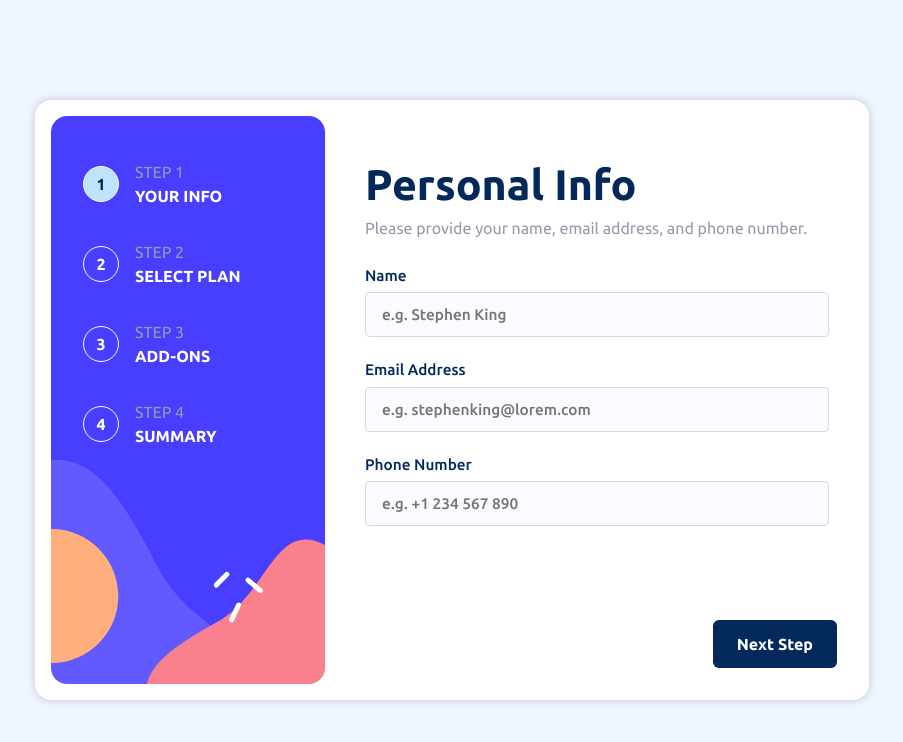
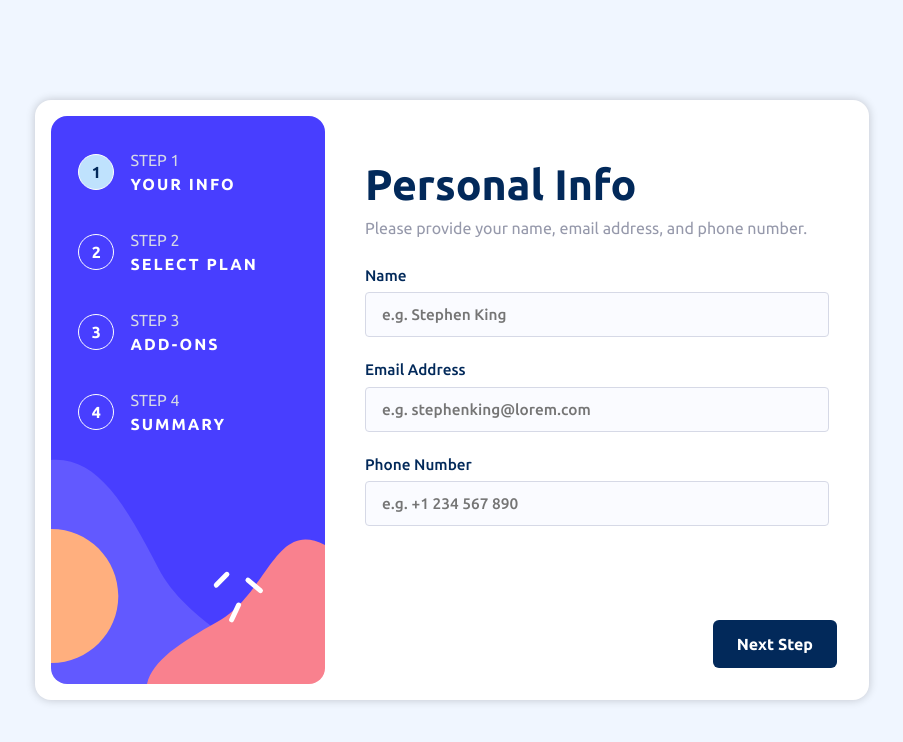
Before and after one commit to frontendfixer/multi-step-form, a React (Vite) app: page / in a window 1280 px wide. Shown: the top 742 px of the page, without its empty margins (188-1091 px from the left). Built offline with nearby package versions, Linux system fonts and the light colour scheme.

Commit message:
component: form navigation with react-router outlet outlet allow us to insert other page at this position

```diff
--- a/src/components/form-nav/form-nav.component.jsx
+++ b/src/components/form-nav/form-nav.component.jsx
@@ -1,23 +1,22 @@
-import { Link } from 'react-router-dom';
+import { useSelector } from 'react-redux';
 
 import style from './styles.module.scss';
 
 function FormNav() {
+  const stepValue = useSelector(state => state.step.value);
+
   return (
-    <ul className={style.nav__links}>
-      <li>
-        <Link to="/" className={style.nav__link}>
-          <div className={style.steps__index} data-active="true">
+    <ul className={style.nav__items}>
+      <li className={style.nav__item} data-active={stepValue === 1}>
+        <div className={style.steps__index}>
           <span>1</span>
         </div>
         <div className={style.steps__details}>
           <span>step 1</span>
           <p>Your Info</p>
         </div>
-        </Link>
       </li>
-      <li>
-        <Link to="/user-plans" className={style.nav__link}>
+      <li className={style.nav__item} data-active={stepValue === 2}>
         <div className={style.steps__index}>
           <span>2</span>
         </div>
@@ -25,10 +24,8 @@ function FormNav() {
           <span>step 2</span>
           <p>select plan</p>
         </div>
-        </Link>
       </li>
-      <li>
-        <Link to="/add-ons" className={style.nav__link}>
+      <li className={style.nav__item} data-active={stepValue === 3}>
         <div className={style.steps__index}>
           <span>3</span>
         </div>
@@ -36,10 +33,8 @@ function FormNav() {
           <span>step 3</span>
           <p>add-ons</p>
         </div>
-        </Link>
       </li>
-      <li>
-        <Link to="/order-summary" className={style.nav__link}>
+      <li className={style.nav__item} data-active={stepValue === 4}>
         <div className={style.steps__index}>
           <span>4</span>
         </div>
@@ -47,7 +42,6 @@ function FormNav() {
           <span>step 4</span>
           <p>summary</p>
         </div>
-        </Link>
       </li>
     </ul>
   );
--- a/src/components/form-nav/styles.module.scss
+++ b/src/components/form-nav/styles.module.scss
@@ -1,29 +1,29 @@
 @use '../../assets/scss/mixin' as *;
 
 .nav {
-  &__links {
+  &__items {
     list-style: none;
     padding: 0;
+    width: 80%;
+    margin-inline: auto;
     display: flex;
+    justify-content: center;
+    gap: 2rem;
+    @include mq-min(small) {
       flex-direction: column;
-    gap: 0.5rem;
-    li {
-      padding-inline: 1rem;
     }
   }
-  &__link {
-    cursor: pointer;
-    text-decoration: none;
+  &__item {
     color: white;
     display: flex;
     align-items: center;
-    justify-content: flex-start;
     gap: 1rem;
-    padding-inline: 1rem;
-    padding-block: 0.75rem;
-    border-radius: 0.875rem;
-    @include hover {
-      background-color: var(--marine);
+
+    &[data-active='true'] {
+      .steps__index {
+        background-color: var(--light_blue);
+        color: var(--marine);
+      }
     }
   }
 }
@@ -37,10 +37,6 @@
     border: 1px solid white;
 
     position: relative;
-    &[data-active='true'] {
-      background-color: var(--light_blue);
-      color: var(--marine);
-    }
     span {
       position: absolute;
       top: 50%;
@@ -50,18 +46,21 @@
     }
   }
   &__details {
+    display: none;
+    @include mq-min(small) {
       display: flex;
       flex-direction: column;
-    align-items: flex-start;
       span,
       p {
         text-transform: uppercase;
       }
       span {
-      color: var(--cool_gray);
+        color: var(--light_gray);
       }
       p {
         font-weight: var(--fw-700);
+        letter-spacing: 2px;
       }
     }
   }
+}
```
Lines whose indentation alone changed are shown as unchanged.
